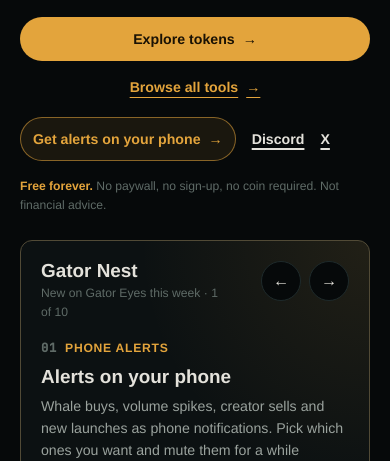
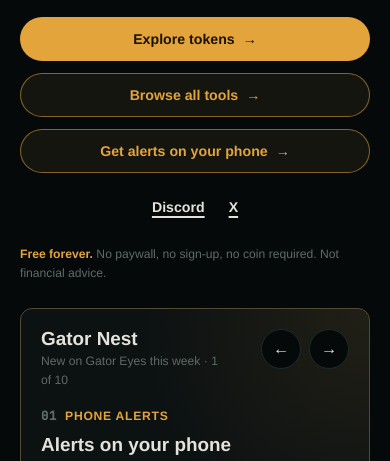
Before and after one commit to DishbrainAssassin/gator-eyes-site, a plain HTML site: page index.html in a window 390 px wide. Shown: the part 346-807 px from the top of the page. Drawn offline with Linux system fonts and the light colour scheme; no server answers; a web font is replaced by a local one.

Commit message:
Unify homepage action button styling and mobile spacing

```diff
--- a/assets/css/home-hero.css
+++ b/assets/css/home-hero.css
@@ -8,10 +8,24 @@
 .hero-v2 .hero-inner { padding-block: var(--space-12) var(--space-8); }
 .hero-v2 .eyebrow { margin-bottom: var(--space-3); }
 .hero-v2 h1 { max-width: 14ch; font-size: clamp(2.4rem, 1.4rem + 2.6vw, 3.6rem); line-height: 1.02; }
-.hero-actions { display: flex; flex-wrap: wrap; align-items: center; gap: var(--space-3) var(--space-5); margin-top: var(--space-6); }
-.hero-primary-links { display: flex; align-items: center; flex-wrap: wrap; gap: 8px 20px; }
-.browse-tools-link { display: inline-flex; align-items: center; gap: 8px; min-height: 44px; font-size: var(--text-sm); font-weight: 700; text-underline-offset: 5px; }
-.hero-v2 .hero-secondary { margin: 0; gap: var(--space-5); }
+.hero-actions { display: flex; flex-wrap: wrap; align-items: center; gap: 12px; margin-top: var(--space-6); }
+.hero-primary-links { display: flex; align-items: center; flex-wrap: wrap; gap: 12px; }
+.hero-v2 .hero-actions .btn { min-height: 44px; padding: 8px 20px; font-size: var(--text-sm); font-weight: 700; gap: 8px; }
+.hero-v2 .browse-tools-link,
+.hero-v2 .hero-secondary .phone-alerts-link {
+  color: var(--color-amber);
+  border: 1px solid color-mix(in oklab, var(--color-amber) 55%, transparent);
+  background: color-mix(in oklab, var(--color-amber) 9%, var(--color-bg));
+  text-decoration: none;
+}
+.hero-v2 .browse-tools-link:hover,
+.hero-v2 .hero-secondary .phone-alerts-link:hover {
+  color: var(--color-amber-hover);
+  border-color: var(--color-amber);
+  background: color-mix(in oklab, var(--color-amber) 16%, var(--color-bg));
+}
+.hero-v2 .browse-tools-link:focus-visible { outline: 2px solid var(--color-amber); outline-offset: 4px; }
+.hero-v2 .hero-secondary { margin: 0; gap: 20px; }
 .hero-v2 .promise-line { margin: var(--space-4) 0 0; font-size: var(--text-xs); color: var(--color-text-faint); max-width: none; }
 .hero-v2 .promise-line strong { color: var(--color-amber); }
 /* Pull the Nest up so the hero flows straight into it. */
@@ -28,11 +42,10 @@
   .hero-v2::after { inset: 0 0 auto 0; height: 52vw; background: linear-gradient(0deg, var(--color-bg) 4%, transparent 55%); }
   .hero-v2 .hero-inner { padding-block: calc(52vw - var(--space-8)) var(--space-6); }
   .hero-v2 h1 { font-size: clamp(2rem, 9vw, 2.6rem); max-width: 13ch; }
-  .hero-actions { margin-top: var(--space-5); gap: var(--space-2) var(--space-4); }
+  .hero-actions { margin-top: var(--space-5); gap: 12px; }
   .hero-actions .btn { width: 100%; justify-content: center; }
-  .hero-primary-links { width: 100%; gap: 4px; }
-  .browse-tools-link { width: 100%; justify-content: center; }
-  .hero-v2 .hero-secondary { gap: var(--space-4); width: 100%; }
+  .hero-primary-links { width: 100%; gap: 12px; }
+  .hero-v2 .hero-secondary { gap: 12px 24px; width: 100%; justify-content: center; }
   .hero-v2 .hero-secondary .phone-alerts-link { font-size: var(--text-sm); }
   .hero-v2 .hero-secondary .phone-alerts-link span { display: inline; }
   .home-market { padding-top: var(--space-10); }
--- a/index.html
+++ b/index.html
@@ -31,7 +31,7 @@
   <link rel="stylesheet" href="./assets/css/nest.css?v=20261102-nest2">
   <link rel="stylesheet" href="./assets/css/feature-map.css?v=20261030b">
   <link rel="stylesheet" href="./assets/css/clean-layout.css?v=20261102-tools-first">
-  <link rel="stylesheet" href="./assets/css/home-hero.css?v=20261102-directory">
+  <link rel="stylesheet" href="./assets/css/home-hero.css?v=20261102-actions">
 </head>
 <body>
   <a class="skip" href="#main">Skip to content</a>
@@ -66,10 +66,10 @@
         <div class="hero-actions">
           <div class="hero-primary-links">
             <a class="btn btn-amber" href="./tokens.html">Explore tokens <span aria-hidden="true">&rarr;</span></a>
-            <a class="browse-tools-link" href="./tools.html">Browse all tools <span aria-hidden="true">&rarr;</span></a>
+            <a class="browse-tools-link btn" href="./tools.html">Browse all tools <span aria-hidden="true">&rarr;</span></a>
           </div>
           <div class="hero-secondary" role="group" aria-label="Follow Gator Eyes">
-            <a class="phone-alerts-link" href="./app.html">Get alerts on your phone <span aria-hidden="true">→</span></a>
+            <a class="phone-alerts-link btn" href="./app.html">Get alerts on your phone <span aria-hidden="true">→</span></a>
             <a data-link="discord" href="https://discord.gg/8vq4NkAj6v">Discord</a>
             <a data-link="x" href="https://x.com/GatorEyesADA">X</a>
           </div>
```
Also changed, not shown: 1 other file.
